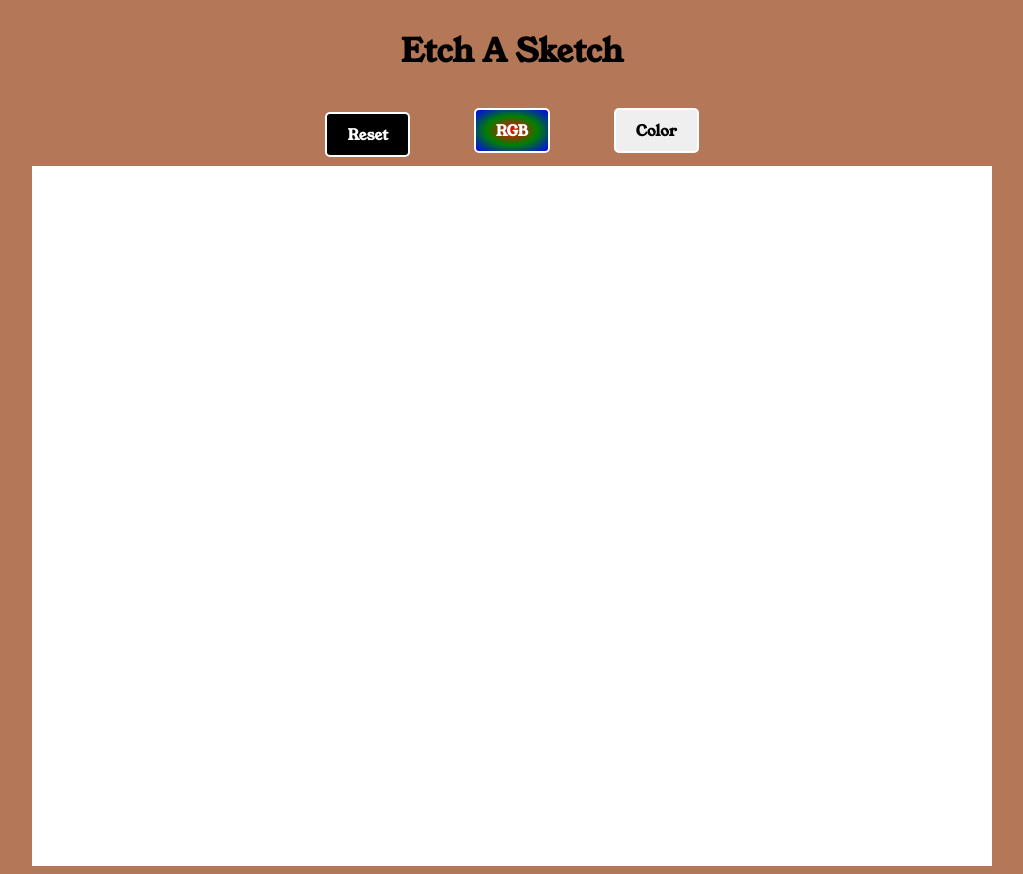
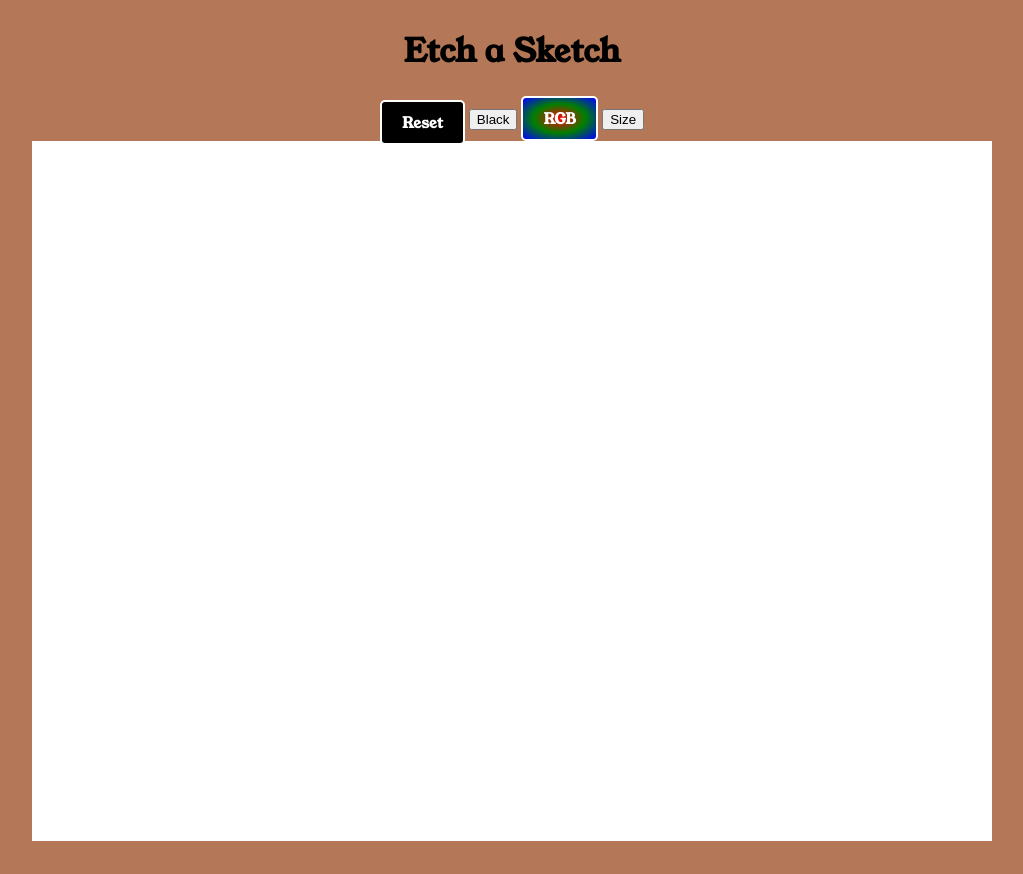
Before and after one commit to suleman42244/Etch-a-Sketch, a plain HTML site: page index.html in a window 1280 px wide. Shown: the whole page, without its empty margins (128-1151 px from the left). After the commit the page ends 849 px from the top, so only its background shows below. Drawn offline with Linux system fonts and the light colour scheme; a web font is replaced by a local one.

Commit message:
made some changes

```diff
--- a/index.html
+++ b/index.html
@@ -1,21 +1,21 @@
 <!DOCTYPE html>
 <html lang="en">
-
 <head>
     <meta charset="UTF-8">
     <meta name="viewport" content="width=device-width, initial-scale=1.0">
     <link rel="stylesheet" href="./style.css">
-    <title>Etch-a-Sketch</title>
+    <title>Etch A Sketch</title>
 </head>
+<body>
+    <h1 id="title">Etch a Sketch</h1>
+    <div class="btns">
+        <button class="reset">Reset</button>
+        <button class="black">Black</button>
+        <button class="rgb">RGB</button>
+        <button class="size">Size</button>
+    </div>
+    <div class="container">
 
-<body>
-    <div class="title">
-        <h1>Etch A Sketch</h1>
-    </div>
-    <div class="buttons">
-        <button class="reset">Reset</button>
-        <button class="rgb">RGB</button>
-        <button class="color">Color</button>
     </div>
 </body>
 <script src="./main.js"></script>
```
